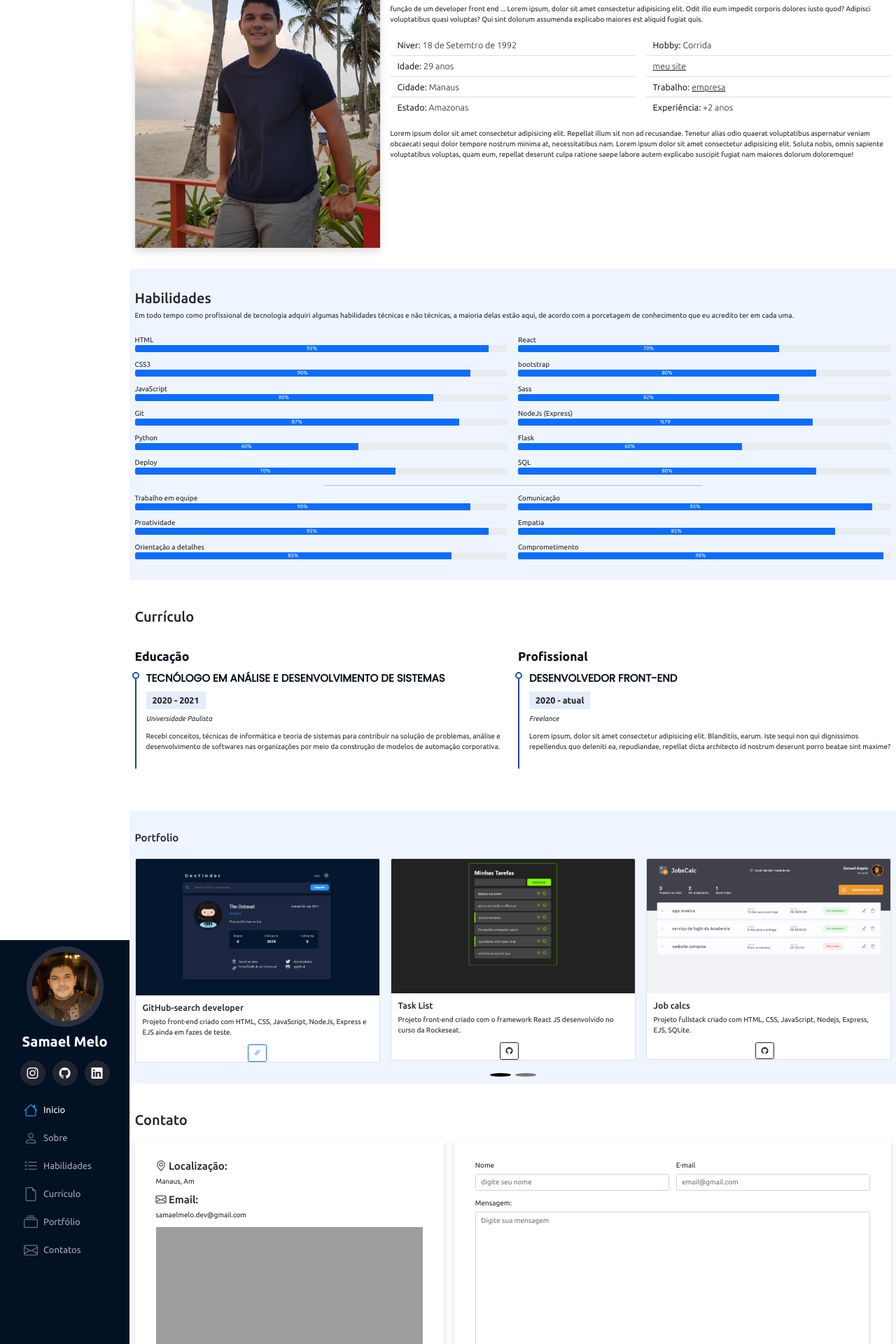
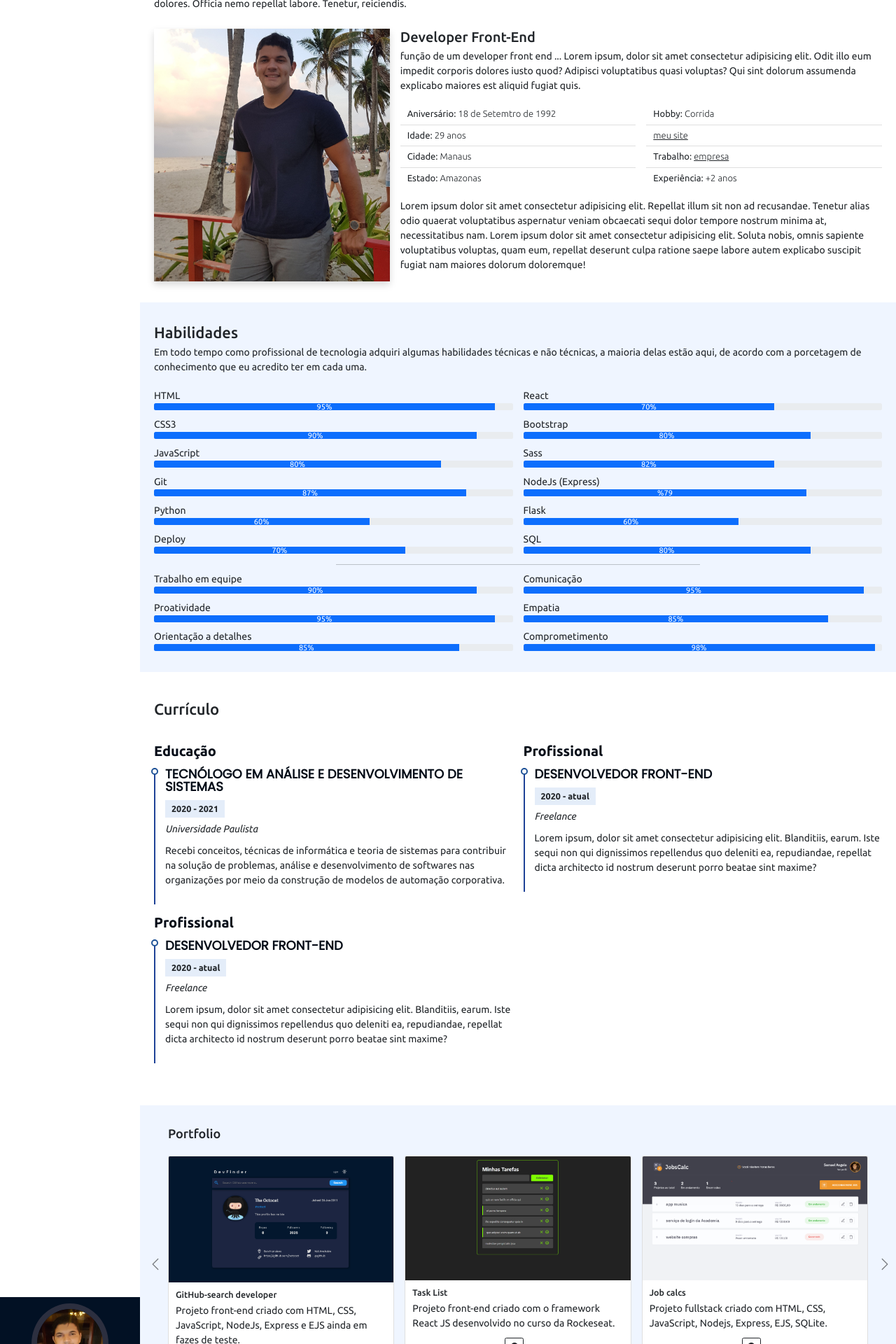
Before and after one commit to samaelmelo/portfolio.dev, a Flask app: page / in a window 1280 px wide, after a click on "Contatos". Shown: the part 960-2880 px from the top of the page at 70% size. Run offline with Flask 2, Linux system fonts and the light colour scheme; some libraries are stand-ins or nearby versions; grey boxes are pictures that could not be loaded.

Commit message:
estrutura completa do projeto

```diff
--- a/static/script.js
+++ b/static/script.js
@@ -2,11 +2,13 @@
 
 const menuMobile = document.querySelector('.menu-mobile')
 const body = document.querySelector('body')
+const footer = document.querySelector('#footer')
 
 menuMobile.addEventListener('click', () => {
   menuMobile.classList.toggle('active')
   body.classList.toggle('menu-nav-active')
-})
+  footer.classList.toggle('wid')
+});
 
 // fechar o menu quando clicar em alguma item e muda o icone para list
 const navItem = document.querySelectorAll('.nav-item')
@@ -15,8 +17,22 @@ navItem.forEach(item => item.addEventListener('click', () => {
   if(body.classList.contains('menu-nav-active')){
     body.classList.remove('menu-nav-active')
     menuMobile.classList.toggle('active')
+    footer.classList.toggle('wid')
   }
-}))
+}));
+
+// mostrar link ativo no dashboard
+const links = document.querySelectorAll('.nav-item a')
+
+links.forEach( link => link.addEventListener('click', (event) => {
+  const elementClass = event.target.className === 'nav-link active'
+    for(element of links){
+      element.classList.remove('active')
+    }
+
+    elementClass ?  link.classList.remove('active') : link.classList.add('active')
+}));
+
 
 
 // animar todos os itens da tela que tiverem o atributo data-anime
@@ -33,15 +49,15 @@ const animeScroll= () =>{
       element.classList.remove('animate')
     }
 
-  })
+  });
 
-}
+};
 
 animeScroll()
 
 window.addEventListener('scroll', () => {
   animeScroll()
-})
+});
 
 
 // ativar o carregamento no botao enviar formilario para
@@ -53,10 +69,10 @@ const btnEnviarLoader = document.querySelector('#btn-enviar-loader')
 btnEnviar.addEventListener('click', ()=>{
   btnEnviarLoader.style.display = 'block'
   btnEnviar.style.display = 'none'
-})
+});
 
 // tirar a mensagem depois de 5 segundos
 
 setTimeout( () => {
   document.querySelector('#alerta').style.display = 'none'
-},4000)
+},4000);
--- a/static/style.css
+++ b/static/style.css
@@ -32,7 +32,7 @@ body {
   bottom: 0;
   background: #021124;
   overflow-y: auto;
-  width: 18.5rem;
+  width: 20rem;
   transition: all ease-in-out 0.5s;
   padding: 0 0.9rem;
   z-index: 2000;
@@ -77,8 +77,50 @@ body {
   background-color: #149ddd;
 }
 
+.padding-inline{
+  padding-inline: 2rem;
+}
+
+ h2{
+  font-size: 2.2rem;
+}
+h3{
+  font-size: 2rem;
+}
+
+h4{
+  font-size: 1.8rem !important;
+}
+
+p{
+  font-size: 1.4rem;
+}
+
+#sobre li{
+  font-size: 1.3rem;
+}
+
+
+#habilidades .row .progress div{
+  font-size: 1.1rem;
+  padding-block: 5px;
+
+}
+
+#pad-port{
+  padding: 1rem 4rem;
+}
+
+#contato label{
+  font-size: 1.3rem;
+}
+
 .nav-menu {
   padding: 1.5rem;
+}
+
+input, textarea{
+  font-size: 1.4rem !important;
 }
 
 .nav-menu a,
@@ -112,7 +154,7 @@ body {
 }
 
 #main {
-  margin-left: 18.5rem;
+  margin-left: 20rem;
 }
 
 section#inicio {
@@ -307,13 +350,21 @@ section#inicio {
 }
 
 .carousel-control-prev{
-  margin-left: -8rem;
-  display: none;
+  margin-left: -9.3rem;
+  /* border: 1px solid green; */
+  /* display: none; */
+  display: flex;
+  justify-content: center;
+  align-items: center;
 }
 
 .carousel-control-next{
-  margin-right: -8rem;
-  display: none;
+  margin-right: -3.4rem;
+  /* border: 1px solid red; */
+  display: flex;
+  justify-content:flex-end;
+  align-items: center;
+  /* display: none; */
 }
 
 .carousel-indicators{
--- a/templates/index.html
+++ b/templates/index.html
@@ -47,7 +47,7 @@
          <nav id="navbar" class='nav-menu'>
             <ul class="nav flex-column">
                 <li class="nav-item">
-                    <a class="nav-link active" href="#"><i class="bi bi-house"></i> Inicio</a>
+                    <a class="nav-link" href="#"><i class="bi bi-house"></i> Inicio</a>
                 </li>
                 <li class="nav-item">
                     <a class="nav-link" href="#sobre"><i class="bi bi-person"></i> Sobre</a>
@@ -70,7 +70,7 @@
     </aside>
 
     <main id='main'>
-        <section id='inicio' class='row m-0 p-0'>
+        <section id='inicio' class='row m-0 p-0 padding-inline'>
             <div class="col-md-5 d-flex justify-content-center align-items-center flex-column">
                 <h2 class='text-white txt-shadow animate__animated animate__fadeInLeft'>Samael Melo</h2>
                 <span id='subtitle' class='text-white animate__animated animate__fadeInLeft'>Desenvolvedor Web Front-End</span>
@@ -86,7 +86,7 @@
 
         </section>
 
-        <section class="container mt-5 " id='sobre'>
+        <section class="container mt-5 padding-inline" id='sobre' >
                 <div class="row w-100">
                         <div class="col-md-12" data-anime="down">
                                 <h2 class='pt-3'>Sobre</h2>
@@ -108,7 +108,7 @@
                                     <div class="col-md-6">
                                         <ul class="list-group list-group-flush fs-5">
                                             <li class="list-group-item ">
-                                                Niver: <span class='fw-lighter'>
+                                                Aniversário: <span class='fw-lighter'>
                                                         18 de Setemtro de 1992
                                                         </span>
                                             </li>
@@ -150,9 +150,9 @@
         </section>
 
         <section class='mt-5 section-bg' id='habilidades'>
-                <div class="container pb-5">
-                        <h2 class="pt-5">Habilidades</h2>
-                        <p>Em todo tempo como profissional de tecnologia adquiri algumas habilidades técnicas e não técnicas, a maioria delas estão aqui, de acordo com a porcetagem de conhecimento que eu acredito ter em cada uma.</p>
+                <div class="container pb-5 padding-inline" >
+                        <h2 class="pt-5" data-anime="left">Habilidades</h2>
+                        <p data-anime="left">Em todo tempo como profissional de tecnologia adquiri algumas habilidades técnicas e não técnicas, a maioria delas estão aqui, de acordo com a porcetagem de conhecimento que eu acredito ter em cada uma.</p>
 
                         <div class="row">
                                 <div class="col-md-6">
@@ -193,7 +193,7 @@
                                         <div class="progress-bar" role="progressbar" style="width: 70%;" aria-valuenow="70" aria-valuemin="0" data-anime="left" aria-valuemax="100">70%
                                         </div>
                                     </div>
-                                    <p class='mt-3 mb-0'>bootstrap</p>
+                                    <p class='mt-3 mb-0'>Bootstrap</p>
                                     <div class="progress">
                                         <div class="progress-bar" role="progressbar" style="width: 80%;" aria-valuenow="80" aria-valuemin="0" data-anime="left" aria-valuemax="100">80%
                                         </div>
@@ -264,22 +264,31 @@
         </section>
 
         <section class='mt-5 cv' id='curriculo'>
-                <div class="container pb-5">
-                        <h2 class="pt-3 pb-4">Currículo</h2>
+                <div class="container pb-5 padding-inline">
+                        <h2 class="pt-3 pb-4" data-anime="down">Currículo</h2>
 
                         <div class="row">
-                            <div class="col-md-6">
-                                <h3 class='cv-title'>Educação</h3>
-                                <div class="cv-item" data-anime="up">
+                            <div class="col-md-6" data-anime="up">
+                                <h3 class='cv-title' >Educação</h3>
+                                <div class="cv-item" >
                                     <h4>Tecnólogo em Análise e Desenvolvimento de Sistemas</h4>
                                     <h5>2020 - 2021</h5>
                                     <p><em>Universidade Paulista</em></p>
                                     <p>Recebi conceitos, técnicas de informática e teoria de sistemas para contribuir na solução de problemas, análise e desenvolvimento de softwares nas organizações por meio da construção de modelos de automação corporativa.</p>
                                 </div>
                             </div>
-                            <div class="col-md-6">
-                                <h3 class='cv-title'>Profissional</h3>
-                                <div class='cv-item' data-anime="up">
+                            <div class="col-md-6" data-anime="up">
+                                <h3 class='cv-title' >Profissional</h3>
+                                <div class='cv-item' >
+                                    <h4>Desenvolvedor Front-end</h4>
+                                    <h5>2020 - atual </h5>
+                                    <p><em>Freelance</em></p>
+                                    <p>Lorem ipsum, dolor sit amet consectetur adipisicing elit. Blanditiis, earum. Iste sequi non qui dignissimos repellendus quo deleniti ea, repudiandae, repellat dicta architecto id nostrum deserunt porro beatae sint maxime?</p>
+                                </div>
+                            </div>
+                            <div class="col-md-6" data-anime="up">
+                                <h3 class='cv-title' >Profissional</h3>
+                                <div class='cv-item' >
                                     <h4>Desenvolvedor Front-end</h4>
                                     <h5>2020 - atual </h5>
                                     <p><em>Freelance</em></p>
@@ -291,8 +300,8 @@
         </section>
 
         <section id='portfolio' class='section-bg mt-5'>
-                <div class="container pb-5 pt-5" data-anime="left">
-                    <h4 class='pb-4'>Portfolio</h4>
+                <div class="container pb-5 pt-5" id='pad-port' data-anime="left">
+                    <h4 class='pb-4' >Portfolio</h4>
 
                     <div id="carouselPortfolio" class="carousel carousel-dark slide" data-bs-ride="carousel">
                         <div class="carousel-indicators">
@@ -300,7 +309,7 @@
                           <button type="button" data-bs-target="#carouselPortfolio" data-bs-slide-to="1" aria-label="Slide 2" id='btn1-carousel'></button>
 
                     </div>
-                        <div class="carousel-inner">
+                        <div class="carousel-inner" >
                           <div class="carousel-item active" data-bs-interval="10000">
 
                             <div class="row row-cols-1 row-cols-md-3 g-4">
@@ -408,7 +417,7 @@
         </section>
 
         <section id="contato" class='pt-5 pb-5'>
-                <div class="container mb-5">
+                <div class="container mb-5 padding-inline">
                         <h2 class="pt-3 pb-3">Contato</h2>
 
                         <div class="row">
@@ -441,7 +450,7 @@
 
                                                 <div class="col-12">
                                                   <label for="mensagem" class="form-label">Mensagem: </label>
-                                                  <textarea type="text" class="form-control" id="mensagem" placeholder="Digite sua mensagem" name="mensagem" rows="15"></textarea required>
+                                                  <textarea type="text" class="form-control" id="mensagem" placeholder="Digite sua mensagem" name="mensagem" rows="10"></textarea required>
                                                 </div>
 
 
@@ -472,13 +481,16 @@
         {% endif %}
         {% endwith %}
 
-
-
-
     </main>
 
 
-
+    <footer id='footer' >
+            <div class="container">
+                    <div class="text-center">
+                        &copy; Copyright <strong>Samael Melo</strong>
+                    </div>
+            </div>
+    </footer>
 
   <script src="../static/bootstrap/js/bootstrap.bundle.min.js"></script>
   <script src="../static/script.js"></script>
```
Also changed, not shown: other parts of static/style.css (+51 -1 lines).
